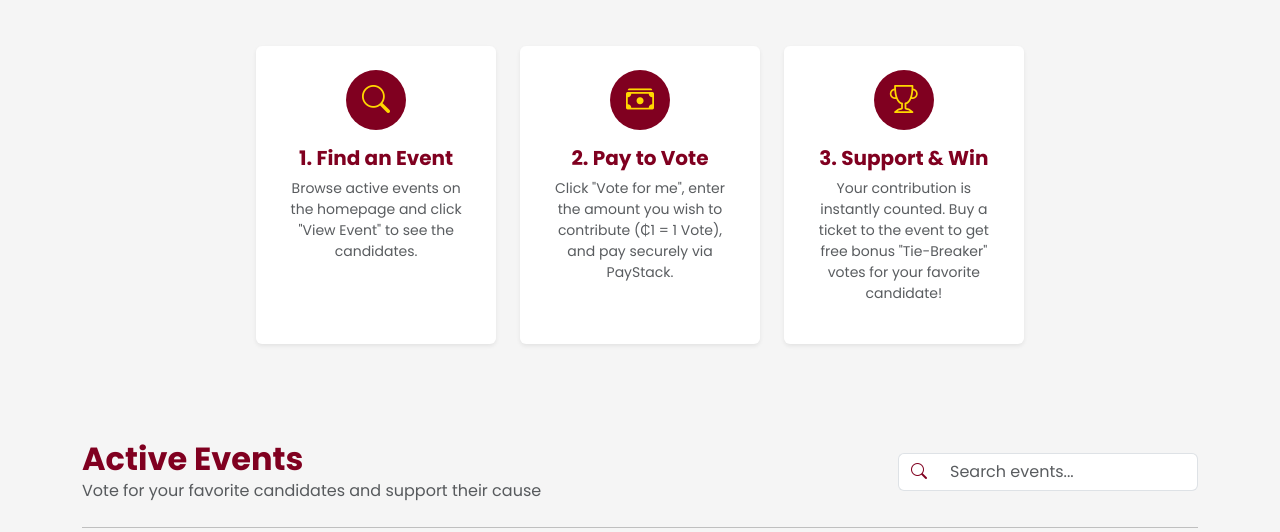
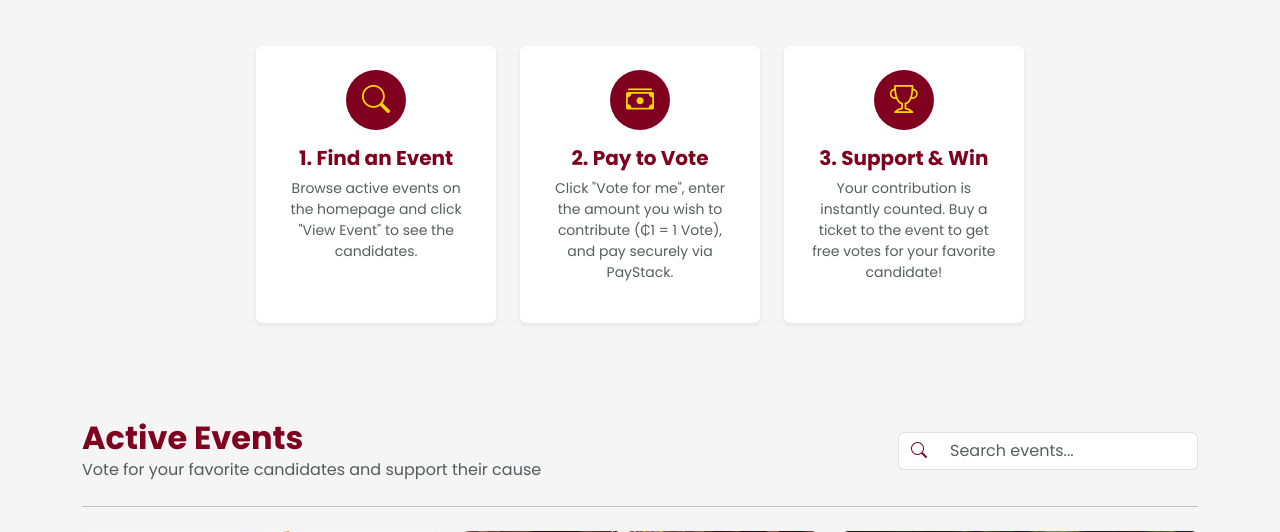
Before and after one commit to deOpty/flexyvotes, a Django app: page / in a window 1280 px wide. Shown: the part 830-1362 px from the top of the page. Run offline with Django 5.2, Linux system fonts and the light colour scheme; data comes from the database, SQL or seed files in the repository.

Commit message:
Remove the word Tie breaker from the how to vote section on the homepage

```diff
--- a/templates/voting/home.html
+++ b/templates/voting/home.html
@@ -81,7 +81,7 @@
                                     <div class="card border-0 shadow-sm h-100 p-4 text-center">
                                         <div class="bg-wine text-gold d-flex align-items-center justify-content-center mx-auto mb-3" style="width: 60px; height: 60px; border-radius: 50%;"><i class="bi bi-trophy fs-3"></i></div>
                                         <h5 class="fw-bold text-wine">3. Support & Win</h5>
-                                        <p class="text-muted small">Your contribution is instantly counted. Buy a ticket to the event to get free bonus "Tie-Breaker" votes for your favorite candidate!</p>
+                                        <p class="text-muted small">Your contribution is instantly counted. Buy a ticket to the event to get free votes for your favorite candidate!</p>
                                     </div>
                                 </div>
                             </div>
```
